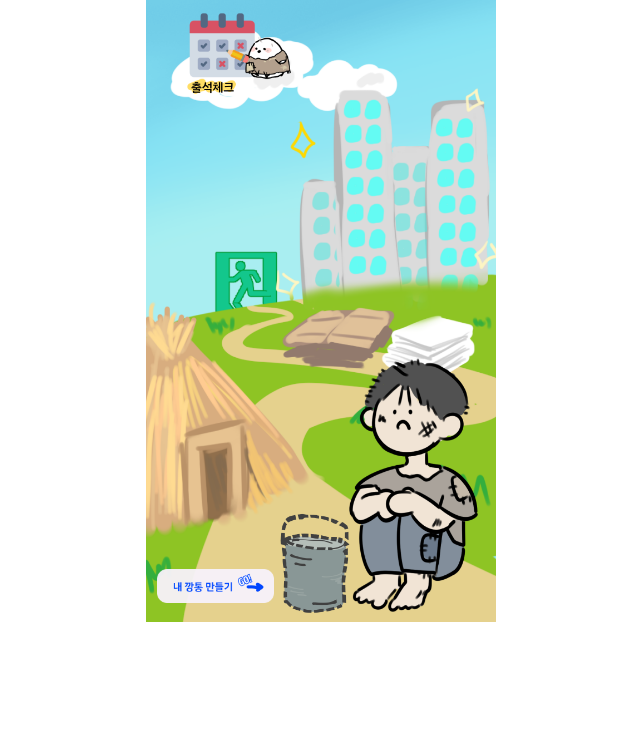
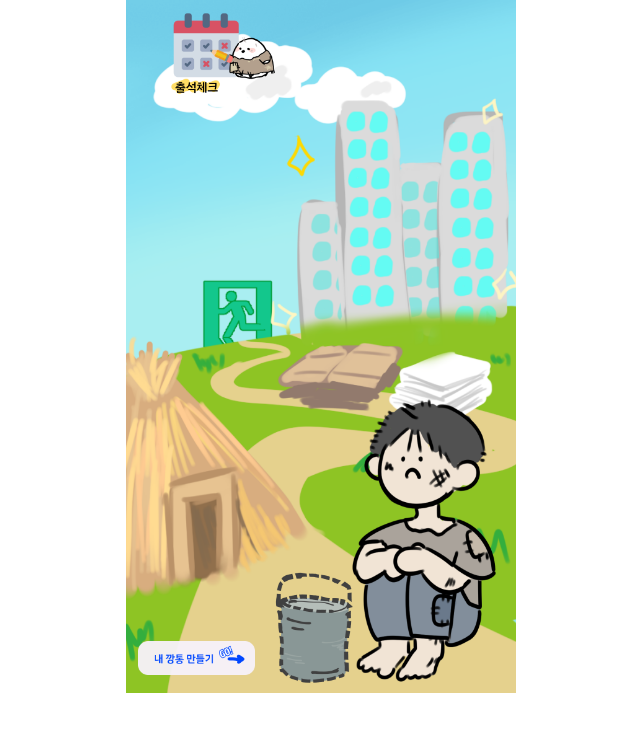
Before and after one commit to Jyebin/shinhan_team2_SOL_the_front, a React (Create React App) app: page / in a window 1280 px wide. Shown: the top 732 px of the page, without its empty margins (319-959 px from the left). Built offline with nearby package versions, Linux system fonts and the light colour scheme.

Commit message:
design: Change position
- 버튼 위치 조정

```diff
--- a/src/assets/mainPage/ActiveSavingsMain.css
+++ b/src/assets/mainPage/ActiveSavingsMain.css
@@ -1,5 +1,5 @@
 .checkCan {
-    bottom: 25%;
+    bottom: 16%;
     left: 3%; /* 왼쪽 아래 배치 */
 
     background: url(img/main_btn2.png);
--- a/src/assets/mainPage/MainPage.css
+++ b/src/assets/mainPage/MainPage.css
@@ -1,5 +1,5 @@
 .mainContainer {
-    width: 350px; /* 일반적인 모바일 화면 크기 */
+    width: 390px; /* 일반적인 모바일 화면 크기 */
     height: 804px;
     margin: auto;
     display: flex;
--- a/src/assets/mainPage/NoSavingsMain.css
+++ b/src/assets/mainPage/NoSavingsMain.css
@@ -1,5 +1,5 @@
 .makeCan {
-    bottom: 25%;
+    bottom: 16%;
     left: 3%; /* 왼쪽 아래 배치 */
 
     background: url(img/main_btn1.png);
```
Also changed, not shown: src/components/myAccount/Accounts.js (added), src/components/myAccount/Cans.js (added), src/components/myAccount/Savings.js (added), src/pages/MyAccountPage.js (added).
